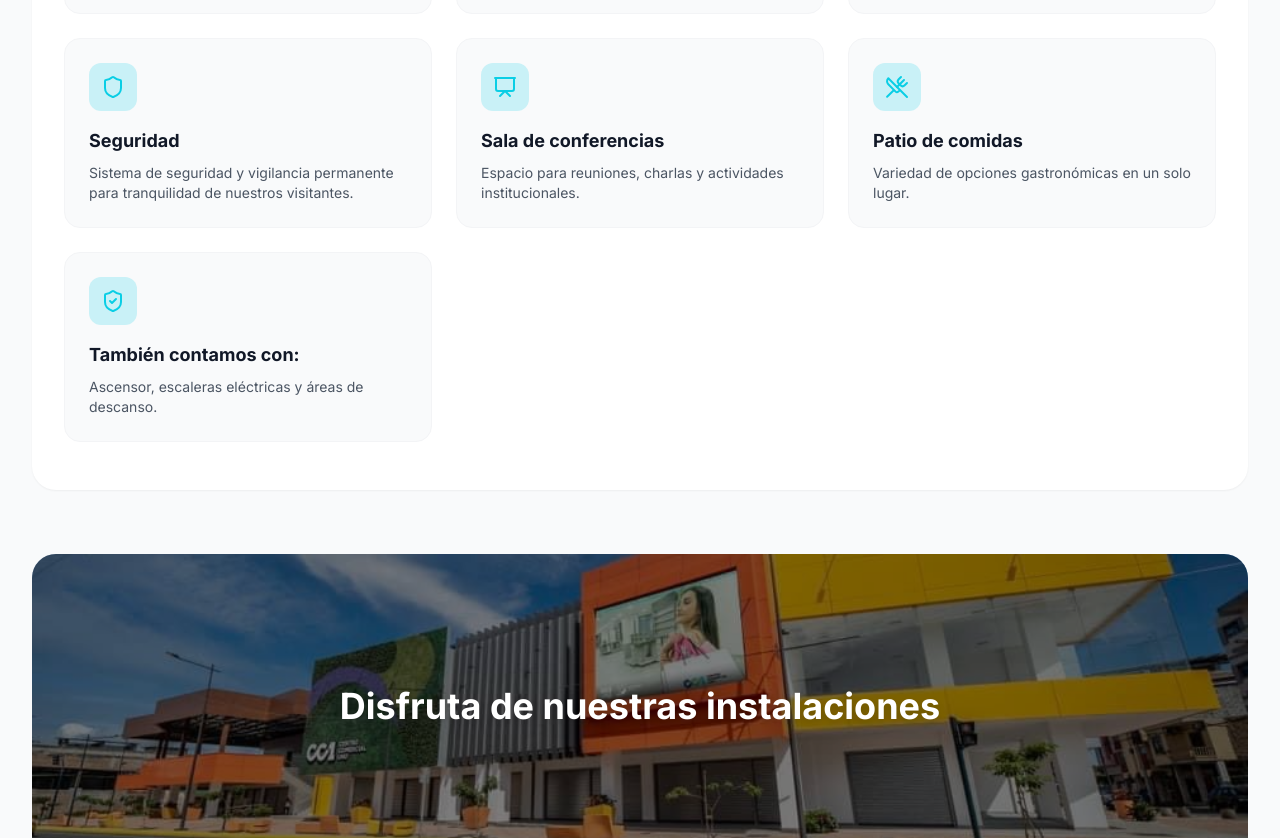
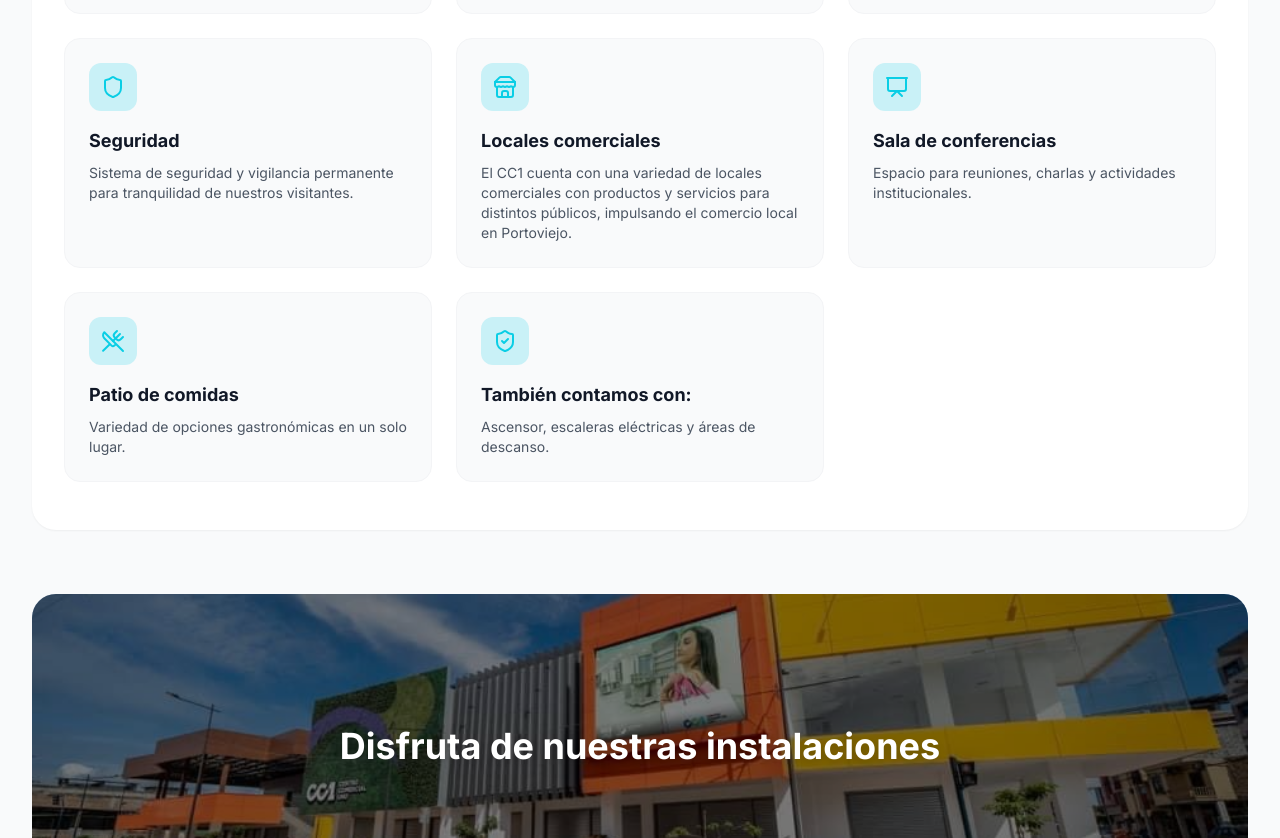
Before and after one commit to jcuenca6779/cc1-pagina, a Next.js app: page / in a window 1280 px wide. Shown: the part 1200-2038 px from the top of the page. Built offline with nearby package versions, Linux system fonts and the light colour scheme.

Commit message:
Agrega servicio de locales comerciales en inicio

```diff
--- a/app/components/HomeServices.jsx
+++ b/app/components/HomeServices.jsx
@@ -8,6 +8,7 @@ import {
   Landmark,
   Shield,
   ShieldCheck,
+  Store,
 } from "lucide-react";
 
 const SERVICES = [
@@ -39,6 +40,16 @@ const SERVICES = [
     description:
       "Sistema de seguridad y vigilancia permanente para tranquilidad de nuestros visitantes.",
   },
+
+  // ✅ NUEVO
+  {
+    id: "locales-comerciales",
+    icon: Store,
+    title: "Locales comerciales",
+    description:
+      "El CC1 cuenta con una variedad de locales comerciales con productos y servicios para distintos públicos, impulsando el comercio local en Portoviejo.",
+  },
+
   {
     id: "sala-conferencias",
     icon: Presentation,
```
